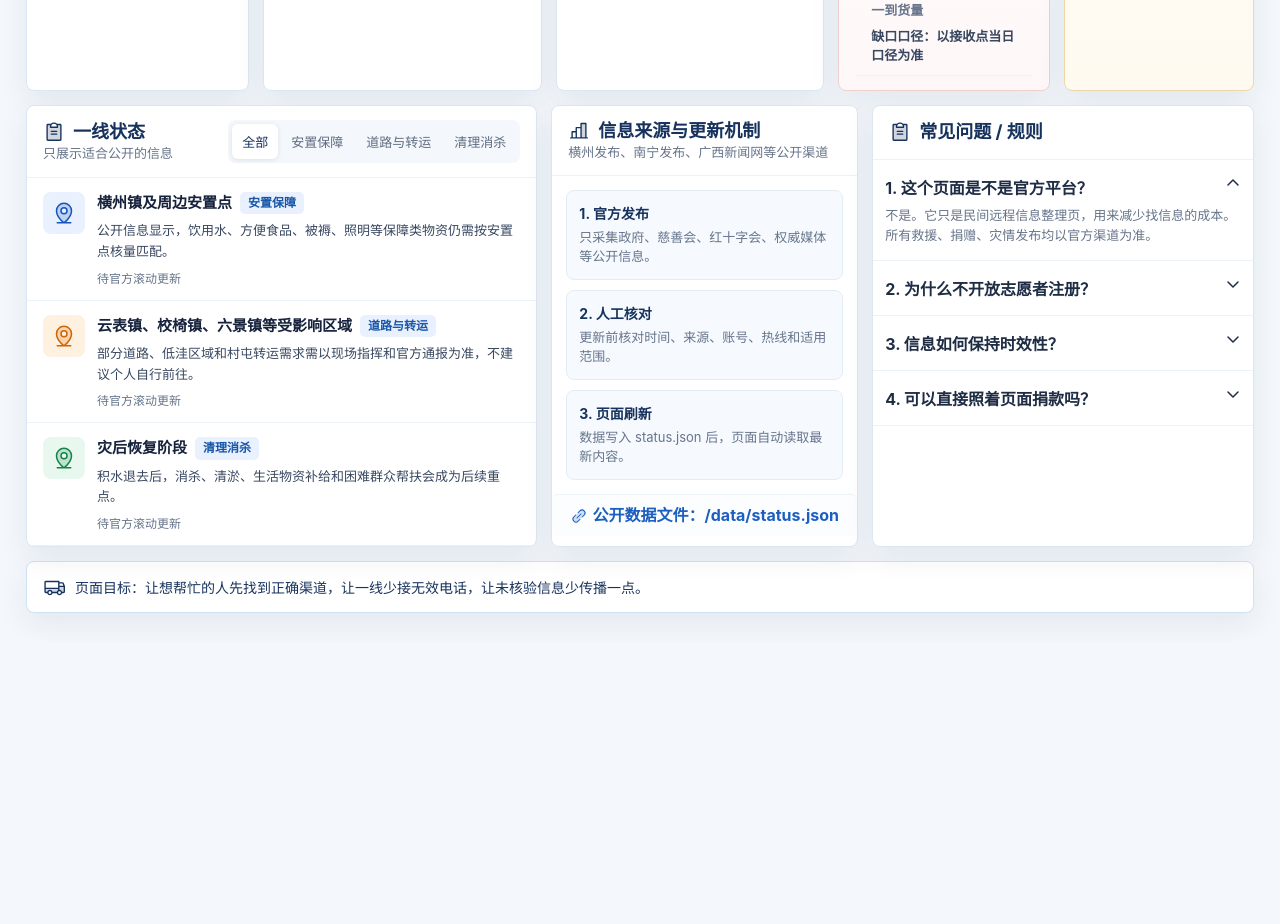
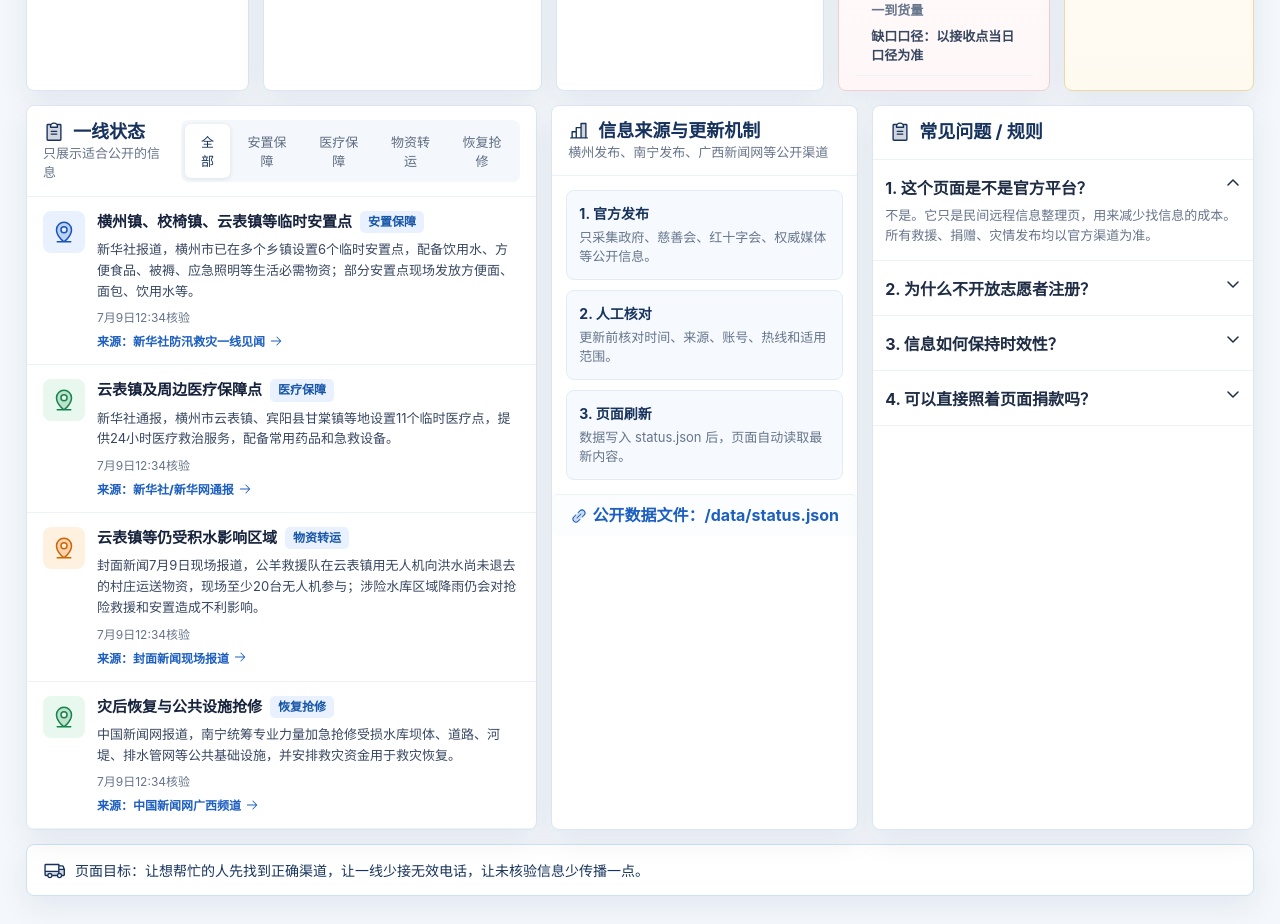
Before and after one commit to phanminh20008-prog/hengzhou-relief-hub, a React (Vite) app: page / in a window 1280 px wide. Shown: the part 1660-2584 px from the top of the page. Before the commit the page ends 2301 px from the top, so only its background shows below. Built offline with nearby package versions, Linux system fonts and the light colour scheme.

Commit message:
Update frontline status at Beijing noon

```diff
--- a/public/data/status.json
+++ b/public/data/status.json
@@ -1,5 +1,5 @@
 {
-  "updatedAt": "2026-07-09 01:49",
+  "updatedAt": "2026-07-09 12:34",
   "nextReview": "建议每30-60分钟核验一次",
   "sourceSummary": "横州发布、南宁发布、广西新闻网等公开渠道",
   "officialChannels": [
@@ -109,22 +109,36 @@
   ],
   "frontline": [
     {
-      "area": "横州镇及周边安置点",
+      "area": "横州镇、校椅镇、云表镇等临时安置点",
       "status": "安置保障",
-      "summary": "公开信息显示，饮用水、方便食品、被褥、照明等保障类物资仍需按安置点核量匹配。",
-      "time": "待官方滚动更新"
+      "summary": "新华社报道，横州市已在多个乡镇设置6个临时安置点，配备饮用水、方便食品、被褥、应急照明等生活必需物资；部分安置点现场发放方便面、面包、饮用水等。",
+      "time": "7月9日12:34核验",
+      "source": "新华社防汛救灾一线见闻",
+      "sourceUrl": "https://www.news.cn/20260708/70741643fb9f463f8bebadbb7c21b6fc/c.html"
     },
     {
-      "area": "云表镇、校椅镇、六景镇等受影响区域",
-      "status": "道路与转运",
-      "summary": "部分道路、低洼区域和村屯转运需求需以现场指挥和官方通报为准，不建议个人自行前往。",
-      "time": "待官方滚动更新"
+      "area": "云表镇及周边医疗保障点",
+      "status": "医疗保障",
+      "summary": "新华社通报，横州市云表镇、宾阳县甘棠镇等地设置11个临时医疗点，提供24小时医疗救治服务，配备常用药品和急救设备。",
+      "time": "7月9日12:34核验",
+      "source": "新华社/新华网通报",
+      "sourceUrl": "https://www.news.cn/20260707/83d36f41d57c4ae79041451a8aa103e0/c.html"
     },
     {
-      "area": "灾后恢复阶段",
-      "status": "清理消杀",
-      "summary": "积水退去后，消杀、清淤、生活物资补给和困难群众帮扶会成为后续重点。",
-      "time": "待官方滚动更新"
+      "area": "云表镇等仍受积水影响区域",
+      "status": "物资转运",
+      "summary": "封面新闻7月9日现场报道，公羊救援队在云表镇用无人机向洪水尚未退去的村庄运送物资，现场至少20台无人机参与；涉险水库区域降雨仍会对抢险救援和安置造成不利影响。",
+      "time": "7月9日12:34核验",
+      "source": "封面新闻现场报道",
+      "sourceUrl": "https://cbgc.scol.com.cn/news/7741349"
+    },
+    {
+      "area": "灾后恢复与公共设施抢修",
+      "status": "恢复抢修",
+      "summary": "中国新闻网报道，南宁统筹专业力量加急抢修受损水库坝体、道路、河堤、排水管网等公共基础设施，并安排救灾资金用于救灾恢复。",
+      "time": "7月9日12:34核验",
+      "source": "中国新闻网广西频道",
+      "sourceUrl": "https://www.gx.chinanews.com.cn/sh/2026-07-08/detail-ihfhcvui3802561.shtml"
     }
   ],
   "rumorTips": [
--- a/src/App.jsx
+++ b/src/App.jsx
@@ -22,7 +22,7 @@ import {
 } from "@phosphor-icons/react";
 
 const fallbackData = {
-  updatedAt: "2026-07-09 01:49",
+  updatedAt: "2026-07-09 12:34",
   nextReview: "建议每30-60分钟核验一次",
   sourceSummary: "横州发布、南宁发布、广西新闻网等公开渠道",
   officialChannels: [
@@ -132,22 +132,36 @@ const fallbackData = {
   ],
   frontline: [
     {
-      area: "横州镇及周边安置点",
+      area: "横州镇、校椅镇、云表镇等临时安置点",
       status: "安置保障",
-      summary: "公开信息显示，饮用水、方便食品、被褥、照明等保障类物资仍需按安置点核量匹配。",
-      time: "待官方滚动更新",
+      summary: "新华社报道，横州市已在多个乡镇设置6个临时安置点，配备饮用水、方便食品、被褥、应急照明等生活必需物资；部分安置点现场发放方便面、面包、饮用水等。",
+      time: "7月9日12:34核验",
+      source: "新华社防汛救灾一线见闻",
+      sourceUrl: "https://www.news.cn/20260708/70741643fb9f463f8bebadbb7c21b6fc/c.html",
     },
     {
-      area: "云表镇、校椅镇、六景镇等受影响区域",
-      status: "道路与转运",
-      summary: "部分道路、低洼区域和村屯转运需求需以现场指挥和官方通报为准，不建议个人自行前往。",
-      time: "待官方滚动更新",
+      area: "云表镇及周边医疗保障点",
+      status: "医疗保障",
+      summary: "新华社通报，横州市云表镇、宾阳县甘棠镇等地设置11个临时医疗点，提供24小时医疗救治服务，配备常用药品和急救设备。",
+      time: "7月9日12:34核验",
+      source: "新华社/新华网通报",
+      sourceUrl: "https://www.news.cn/20260707/83d36f41d57c4ae79041451a8aa103e0/c.html",
     },
     {
-      area: "灾后恢复阶段",
-      status: "清理消杀",
-      summary: "积水退去后，消杀、清淤、生活物资补给和困难群众帮扶会成为后续重点。",
-      time: "待官方滚动更新",
+      area: "云表镇等仍受积水影响区域",
+      status: "物资转运",
+      summary: "封面新闻7月9日现场报道，公羊救援队在云表镇用无人机向洪水尚未退去的村庄运送物资，现场至少20台无人机参与；涉险水库区域降雨仍会对抢险救援和安置造成不利影响。",
+      time: "7月9日12:34核验",
+      source: "封面新闻现场报道",
+      sourceUrl: "https://cbgc.scol.com.cn/news/7741349",
+    },
+    {
+      area: "灾后恢复与公共设施抢修",
+      status: "恢复抢修",
+      summary: "中国新闻网报道，南宁统筹专业力量加急抢修受损水库坝体、道路、河堤、排水管网等公共基础设施，并安排救灾资金用于救灾恢复。",
+      time: "7月9日12:34核验",
+      source: "中国新闻网广西频道",
+      sourceUrl: "https://www.gx.chinanews.com.cn/sh/2026-07-08/detail-ihfhcvui3802561.shtml",
     },
   ],
   rumorTips: [
@@ -419,6 +433,7 @@ export function App() {
                   <h3>{item.area}<Badge tone="blue">{item.status}</Badge></h3>
                   <p>{item.summary}</p>
                   <time>{item.time}</time>
+                  {item.sourceUrl && <a className="frontline-source" href={item.sourceUrl} target="_blank" rel="noreferrer">来源：{item.source} <ArrowRight size={14} /></a>}
                 </div>
               </article>
             ))}
--- a/src/styles.css
+++ b/src/styles.css
@@ -227,6 +227,16 @@
   margin-top: 7px;
   color: var(--muted);
   font-size: 12px;
+}
+
+.frontline-source {
+  margin-top: 7px;
+  display: inline-flex;
+  align-items: center;
+  gap: 4px;
+  color: #1d5fc0;
+  font-size: 12px;
+  font-weight: 800;
 }
 
 .source-panel {
```
